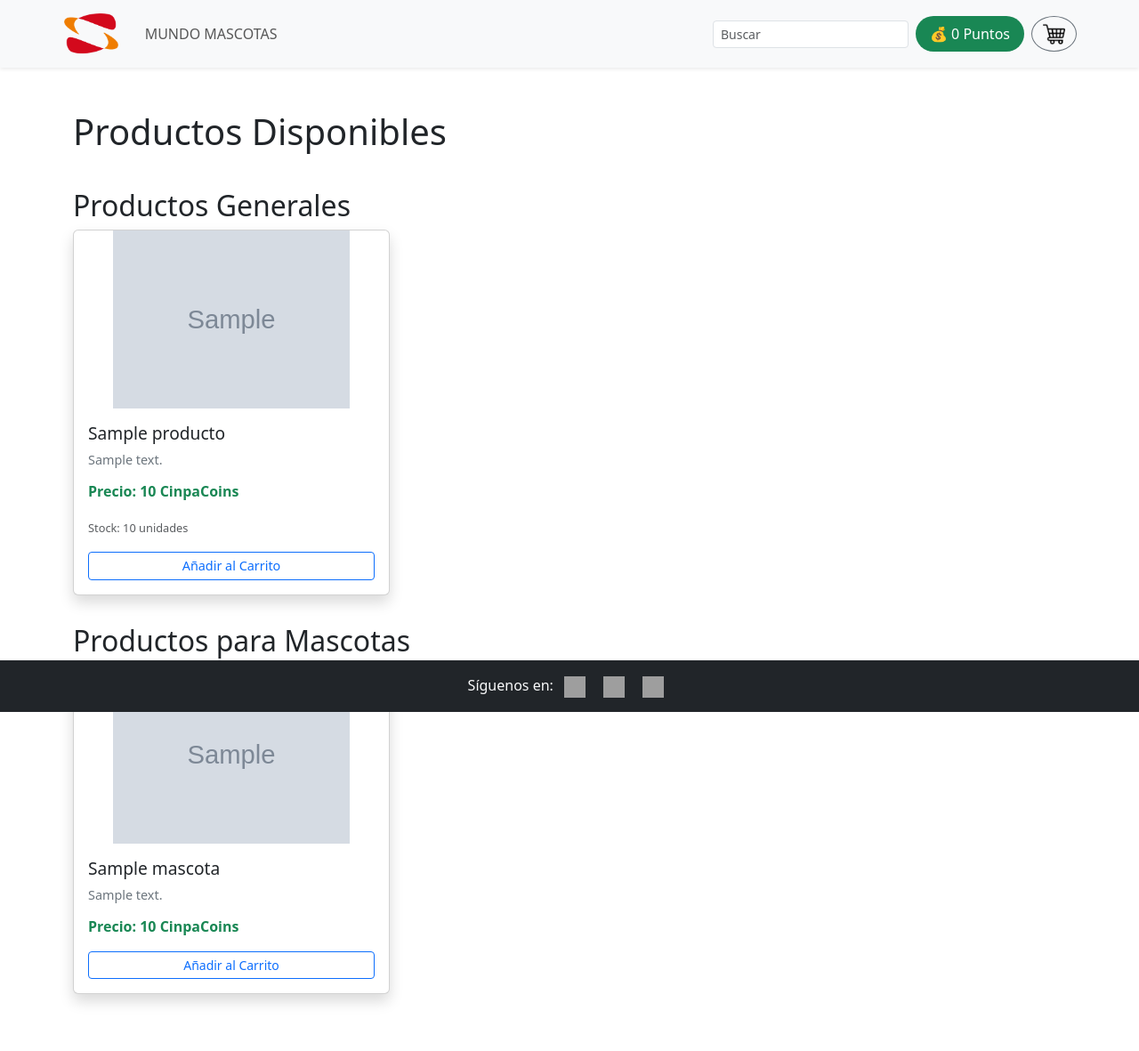
After one commit to gregory2023/TiendaCimpa, a PHP site: page /view/productos.php in a window 1280 px wide. The commit adds this page. Shown: the whole page at 89% size. Run offline with PHP 8.4, Linux system fonts and the light colour scheme; tables that the repository leaves empty or names only in its code hold one stand-in row (values such as "Sample post"); grey boxes marked "Sample" are stand-in pictures; grey boxes are pictures that could not be loaded.

Commit message:
Creo productos como vista independinte - validacion de producto para mascota

```diff
--- a/assets/css/productos.css
+++ b/assets/css/productos.css
@@ -1,203 +1,41 @@
-body {
-    font-family: Arial, sans-serif;
-    line-height: 1.4;
-    color: #111;
+bo/* Estilos específicos para la página de productos disponibles */
+
+.producto-card {
+  display: flex;
+  flex-direction: column;
 }
 
-  .container {
-    max-width: 1500px;
-    margin: 0 auto;
-    padding: 0 2px;
-    display: flex;
-    align-items: center;
-    justify-content: space-between;
-    position: relative;
-    height: 80px;
-  }
-
-  .logo img {
-    height: 50px;
-    display: block;
-    margin-left: 2px;
-  }
-
-  .main-nav {
-    position: absolute;
-    left: 50%;
-    transform: translateX(-50%);
-  }
-
-  .main-nav ul {
-    list-style: none;
-    display: flex;
-    gap: 24px;
-  }
-
-  .main-nav a {
-    text-decoration: none;
-    color: #111;
-    font-size: 14px;
-    font-weight: 500;
-    white-space: nowrap;
-  }
-
-  .main-nav a:hover {
-    color: #555;
-  }
-
-  .actions {
-    margin-left: auto;
-    display: flex;
-    align-items: center;
-    gap: 16px;
-  }
-
-  .search {
-    position: relative;
-  }
-
-  .search input {
-    padding: 6px 32px 6px 8px;
-    border: 1px solid #ccc;
-    border-radius: 16px;
-    font-size: 14px;
-    width: 150px;
-    transition: width 0.3s ease;
-  }
-
-  .search input:focus {
-    width: 200px;
-    outline: none;
-    border-color: #888;
-  }
-
-  .search button {
-    position: absolute;
-    right: 4px;
-    top: 50%;
-    transform: translateY(-50%);
-    border: none;
-    background: transparent;
-    font-size: 14px;
-    cursor: pointer;
-  }
-
-  .icon-btn {
-    font-size: 18px;
-    color: #111;
-    display: flex;
-    align-items: center;
-    justify-content: center;
-    width: 40px;
-    height: 40px;
-    border-radius: 50%;
-    transition: background 0.2s ease;
-  }
-
-  .icon-btn:hover {
-    background: #f0f0f0;
-  }
-
-  .icon-img {
-    width: 30px;
-    height: 30px;
+.producto-imagen {
+  max-height: 200px;
   object-fit: contain;
 }
 
-  .footerz {
-    text-align: center;
-    padding: 16px;
-    background: #f9f9f9;
-    border-top: 1px solid #e0e0e0;
+.producto-titulo {
+  font-size: 1.2rem;
+  margin-bottom: 0.5rem;
 }
 
-  .footerz p {
-    font-size: 14px;
+.producto-descripcion {
+  font-size: 0.9rem;
+  color: #6c757d;
+  margin-bottom: 0.75rem;
+  flex-grow: 1; /* Para que la descripción ocupe espacio si el contenido es corto */
 }
 
-  .footerz a {
-    color: #111;
-    text-decoration: none;
-    margin: 0 4px;
+.producto-precio {
+  font-size: 1rem;
+  margin-bottom: 0.25rem;
 }
 
-  .footerz a:hover {
-    text-decoration: underline;
+.producto-stock {
+  font-size: 0.8rem;
+  color: #6c757d;
+  margin-bottom: 1rem;
 }
 
-  /* === Product Cards === */
-
-  .product-section {
-    display: flex;
-    flex-wrap: nowrap;
-    overflow-x: auto;
-    gap: 24px;
-    padding: 40px 10px;
-    background-color: #fff;
-    justify-content: center;
-    scroll-snap-type: x mandatory;
-    -webkit-overflow-scrolling: touch;
+/* Ajustes para el botón "Añadir al Carrito" si deseas personalizarlo más */
+.agregar-carrito {
+  font-size: 0.9rem;
 }
 
-  .product-card {
-    flex: 0 0 auto;
-    background-color: #fefefe;
-    border: 1px solid #ddd;
-    border-radius: 12px;
-    width: 280px;
-    padding: 16px;
-    box-shadow: 0 2px 8px rgba(0,0,0,0.05);
-    text-align: center;
-    transition: transform 0.2s ease;
-    scroll-snap-align: start;
-  }
-
-  .product-card:hover {
-    transform: translateY(-4px);
-  }
-
-  .product-card img {
-    width: 100%;
-    height: 280px;
-    object-fit: cover;
-    border-radius: 8px;
-  }
-
-  .product-card h3 {
-    font-size: 18px;
-    margin: 12px 0 4px;
-    color: #111;
-  }
-
-  .product-card .price {
-    font-weight: bold;
-    color: #222;
-    margin-bottom: 8px;
-  }
-
-  .product-card .description {
-    font-size: 14px;
-    color: #666;
-    margin-bottom: 8px;
-  }
-
-  .product-card .type {
-    font-size: 13px;
-    color: #999;
-  }
-
-  /* === Responsive Navigation (mantiene productos en horizontal) === */
-
-  @media screen and (max-width: 768px) {
-    .main-nav {
-      position: static;
-      transform: none;
-    }
-
-    .main-nav ul {
-      flex-direction: column;
-      gap: 12px;
-    }
-
-    /* Ya no se cambia la dirección de las tarjetas */
-  }
+/* Puedes añadir más estilos aquí según sea necesario */
--- /dev/null
+++ b/view/productos.php
@@ -0,0 +1,147 @@
+<!DOCTYPE html>
+<html lang="es">
+<head>
+    <meta charset="UTF-8">
+    <meta name="viewport" content="width=device-width, initial-scale=1.0">
+    <title>Productos Disponibles - Tienda Ecológica CIMPA</title>
+    <link href="https://cdn.jsdelivr.net/npm/bootstrap@5.3.2/dist/css/bootstrap.min.css" rel="stylesheet" integrity="sha384-T3c6CoIi6uLrA9TneNEoa7RxnatzjcDSCmG1MXxSR1GAsXEV/Dwwykc2MPK8M2HN" crossorigin="anonymous">
+    <link rel="stylesheet" href="../assets/css/productos.css">
+</head>
+<body>
+<?php
+// Asegúrate de que esta ruta sea correcta a tu archivo de conexión
+include '../config/conexionBd.php';
+
+// C obtener el saldo del empleado (lo incluimos por si lo usas en el menú)
+$sql_monedero = "SELECT saldo_cinpacoin FROM Monedero WHERE id_empleado = 1";
+$result_monedero = $conn->query($sql_monedero);
+
+$saldo_empleado = null;
+if ($result_monedero && $result_monedero->num_rows > 0) {
+    $row_monedero = $result_monedero->fetch_assoc();
+    $saldo_empleado = $row_monedero["saldo_cinpacoin"];
+}
+
+// Consulta para obtener todos los productos generales con stock > 0
+$sql_todos_productos = "SELECT id_producto, nombre, descripcion, precio_cinpacoin, stock, imagen FROM Productos WHERE stock > 0";
+$result_todos_productos = $conn->query($sql_todos_productos);
+
+// Consulta para obtener todos los productos para mascotas
+$sql_productos_mascota = "SELECT id_producto, nombre, descripcion, precio_cinpacoin, imagen FROM productos_mascota";
+$result_productos_mascota = $conn->query($sql_productos_mascota);
+?>
+
+<header class="site-header bg-light shadow-sm">
+    <nav class="navbar navbar-expand-lg navbar-light container">
+        <a class="navbar-brand" href="menu.php">
+            <img src="../assets/img/logo.png" alt="Logo" height="50">
+        </a>
+        <button class="navbar-toggler" type="button" data-bs-toggle="collapse" data-bs-target="#navbarNav" aria-controls="navbarNav" aria-expanded="false" aria-label="Toggle navigation">
+            <span class="navbar-toggler-icon"></span>
+        </button>
+        <div class="collapse navbar-collapse justify-content-between" id="navbarNav">
+            <ul class="navbar-nav">
+                <li class="nav-item">
+                    <a class="nav-link" href="#productos-mascota">MUNDO MASCOTAS</a>
+                </li>
+            </ul>
+            <div class="d-flex align-items-center">
+                <div class="me-2">
+                    <input class="form-control form-control-sm" type="search" placeholder="Buscar" aria-label="Buscar">
+                </div>
+                <?php if ($saldo_empleado !== null): ?>
+                    <a href="huellaCarbono.php" class="puntos-empleado bg-success text-white rounded-pill px-3 py-2 me-2 text-decoration-none">
+                        <span class="icono-puntos">💰</span> <?php echo htmlspecialchars(number_format($saldo_empleado, 0)); ?> Puntos
+                    </a>
+                <?php endif; ?>
+                <a href="carrito.php" class="icon-btn btn btn-outline-secondary rounded-circle" aria-label="Carrito">
+                    <img src="../assets/img/carritologo.png" alt="Carrito" height="25">
+                </a>
+            </div>
+        </div>
+    </nav>
+</header>
+
+<main class="container py-5">
+    <h1 class="mb-4">Productos Disponibles</h1>
+
+    <section id="productos-generales" class="py-3">
+        <h2>Productos Generales</h2>
+        <div class="row row-cols-1 row-cols-md-2 row-cols-lg-3 g-4">
+            <?php
+            if ($result_todos_productos && $result_todos_productos->num_rows > 0) {
+                while($row_producto = $result_todos_productos->fetch_assoc()) {
+                    echo '<div class="col">';
+                    echo '<div class="card h-100 shadow producto-card">';
+                    if (!empty($row_producto["imagen"])) {
+                        echo '<img src="' . htmlspecialchars($row_producto["imagen"]) . '" class="card-img-top producto-imagen" alt="' . htmlspecialchars($row_producto["nombre"]) . '">';
+                    } else {
+                        echo '<img src="../assets/img/producto_default.jpg" class="card-img-top producto-imagen" alt="' . htmlspecialchars($row_producto["nombre"]) . '">';
+                    }
+                    echo '<div class="card-body">';
+                    echo '<h5 class="card-title producto-titulo">' . htmlspecialchars($row_producto["nombre"]) . '</h5>';
+                    echo '<p class="card-text producto-descripcion">' . htmlspecialchars($row_producto["descripcion"]) . '</p>';
+                    echo '<p class="card-text"><small class="text-success fw-bold producto-precio">Precio: ' . htmlspecialchars($row_producto["precio_cinpacoin"]) . ' CinpaCoins</small></p>';
+                    echo '<p class="card-text"><small class="text-muted producto-stock">Stock: ' . htmlspecialchars($row_producto["stock"]) . ' unidades</small></p>';
+                    echo '<div class="d-grid gap-2">';
+                    echo '<button class="btn btn-outline-primary btn-sm agregar-carrito" data-id="' . htmlspecialchars($row_producto["id_producto"]) . '">Añadir al Carrito</button>';
+                    echo '</div>';
+                    echo '</div>';
+                    echo '</div>';
+                    echo '</div>';
+                }
+            } else {
+                echo '<div class="col"><p class="lead">No hay productos generales disponibles en este momento.</p></div>';
+            }
+            ?>
+        </div>
+    </section>
+
+    <section id="productos-mascota" class="py-3">
+        <h2>Productos para Mascotas</h2>
+        <div class="row row-cols-1 row-cols-md-2 row-cols-lg-3 g-4">
+            <?php
+            if ($result_productos_mascota && $result_productos_mascota->num_rows > 0) {
+                while($row_mascota = $result_productos_mascota->fetch_assoc()) {
+                    echo '<div class="col">';
+                    echo '<div class="card h-100 shadow producto-card">';
+                    if (!empty($row_mascota["imagen"])) {
+                        echo '<img src="' . htmlspecialchars($row_mascota["imagen"]) . '" class="card-img-top producto-imagen" alt="' . htmlspecialchars($row_mascota["nombre"]) . '">';
+                    } else {
+                        echo '<img src="../assets/img/producto_default_mascota.jpg" class="card-img-top producto-imagen" alt="' . htmlspecialchars($row_mascota["nombre"]) . '">';
+                    }
+                    echo '<div class="card-body">';
+                    echo '<h5 class="card-title producto-titulo">' . htmlspecialchars($row_mascota["nombre"]) . '</h5>';
+                    echo '<p class="card-text producto-descripcion">' . htmlspecialchars($row_mascota["descripcion"]) . '</p>';
+                    echo '<p class="card-text"><small class="text-success fw-bold producto-precio">Precio: ' . htmlspecialchars($row_mascota["precio_cinpacoin"]) . ' CinpaCoins</small></p>';
+                    echo '<div class="d-grid gap-2">';
+                    echo '<button class="btn btn-outline-primary btn-sm agregar-carrito-mascota" data-id="' . htmlspecialchars($row_mascota["id_producto"]) . '">Añadir al Carrito</button>';
+                    echo '</div>';
+                    echo '</div>';
+                    echo '</div>';
+                    echo '</div>';
+                }
+            } else {
+                echo '<div class="col"><p class="lead">No hay productos para mascotas disponibles en este momento.</p></div>';
+            }
+
+            // Cerrar conexión a la base de datos
+            $conn->close();
+            ?>
+        </div>
+    </section>
+</main>
+
+<footer class="bg-dark text-light py-3 fixed-bottom">
+    <div class="container text-center">
+        Síguenos en:
+        <a href="https://twitter.com/cimpa_plm" target="_blank" rel="noopener" class="text-light mx-2"><img src="../assets/img/logox.webp" alt="Twitter" width="24" height="24"></a>
+        <a href="https://fr.linkedin.com/company/cimpa-plm-services" target="_blank" rel="noopener" class="text-light mx-2"><img src="../assets/img/linkedin.png" alt="LinkedIn" width="24" height="24"></a>
+        <a href="https://www.youtube.com/channel/UCvDeDvVG3vRIlao7eVTYt_A" target="_blank" rel="noopener" class="text-light mx-2"><img src="../assets/img/Youtube_logo.png" alt="YouTube" width="24" height="24"></a>
+    </div>
+</footer>
+
+<script src="https://cdn.jsdelivr.net/npm/bootstrap@5.3.2/dist/js/bootstrap.bundle.min.js" integrity="sha384-C6RzsynM9kWDrMNeT87bh95OGNyZPhcTNXj1NW7RuBCsyN/o0jlpcV8Qyq46cDfL" crossorigin="anonymous"></script>
+<script src="../assets/js/carrito.js"></script>
+</body>
+</html>
```
Lines whose indentation alone changed are shown as unchanged.
